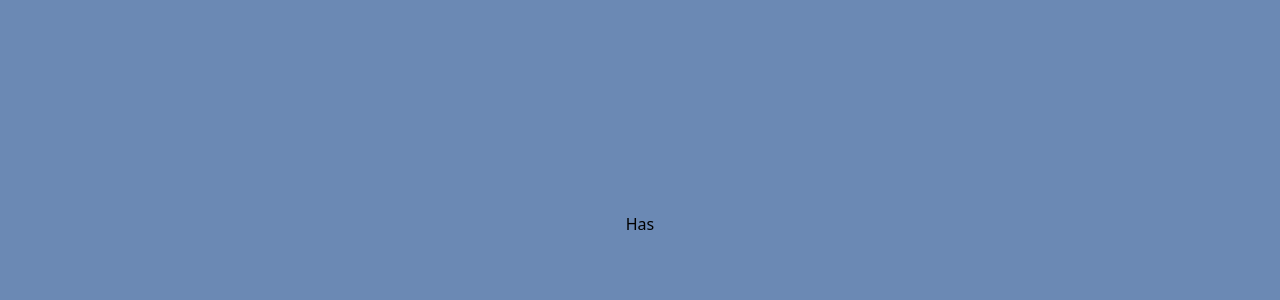
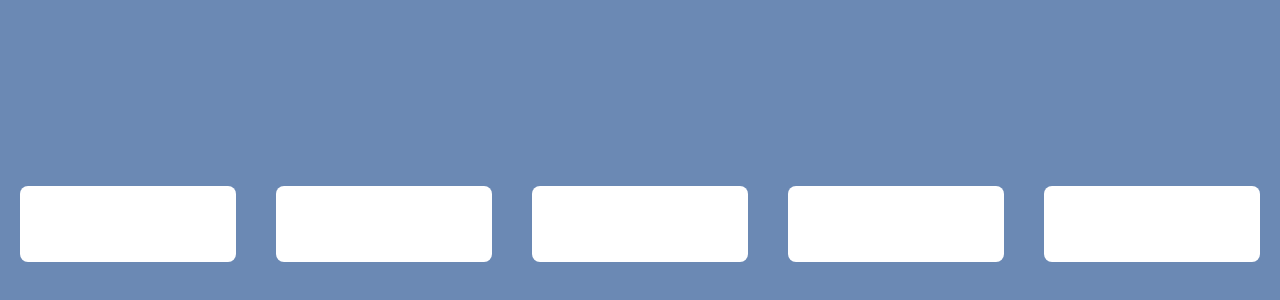
Before and after one commit to Veidz/termo, a React (Vite) app: page / in a window 1280 px wide. Shown: the part 176-476 px from the top of the page. Built offline with nearby package versions, Linux system fonts and the light colour scheme.

Commit message:
create some inputs for board and style file

```diff
--- a/src/components/Board/index.jsx
+++ b/src/components/Board/index.jsx
@@ -1,9 +1,58 @@
 import React from 'react';
+import style from '../../styles';
+
+const { input } = style;
+
+const gameBoard = [
+  ['', '', '', '', ''],
+  ['', '', '', '', ''],
+  ['', '', '', '', ''],
+  ['', '', '', '', ''],
+  ['', '', '', '', ''],
+  ['', '', '', '', ''],
+]
+
+const correctAnswer = "hello";
 
 function Board() {
+
+  const handleChange = (index) => {
+    console.log(index);
+  }
+
   return (
-    <div>
-      Has
+    <div className="grid grid-cols-5">
+      {/* First Row */}
+      <input
+        className={ input }
+        type="text"
+        onChange={ () => handleChange(0) }
+        maxLength="1"
+      />
+      <input
+        className={ input }
+        type="text"
+        onChange={ () => handleChange(1) }
+        maxLength="1"
+      />
+      <input
+        className={ input }
+        type="text"
+        onChange={ () => handleChange(2) }
+        maxLength="1"
+      />
+      <input
+        className={ input }
+        type="text"
+        onChange={ () => handleChange(3) }
+        maxLength="1"
+      />
+      <input
+        className={ input }
+        type="text"
+        onChange={ () => handleChange(4) }
+        maxLength="1"
+      />
     </div>
   );
 }
--- /dev/null
+++ b/src/styles/index.js
@@ -0,0 +1,5 @@
+const styles = {
+  input: "m-5 p-5 border-none rounded-lg outline-none text-3xl antialiased uppercase text-center",
+};
+
+export default styles;
```
